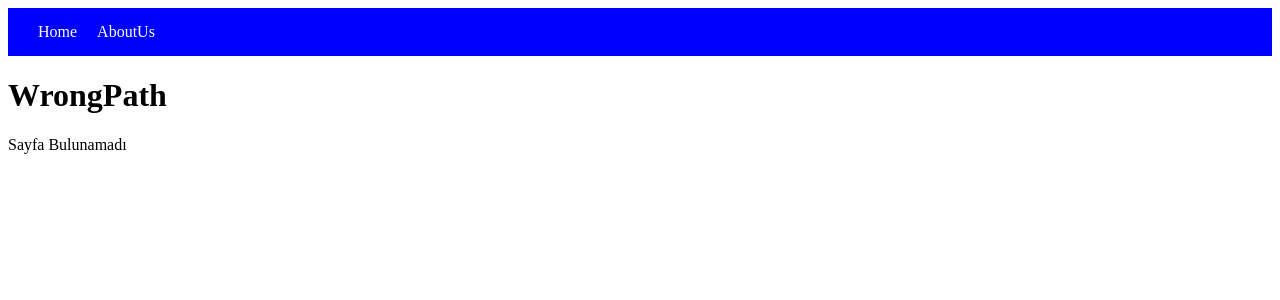
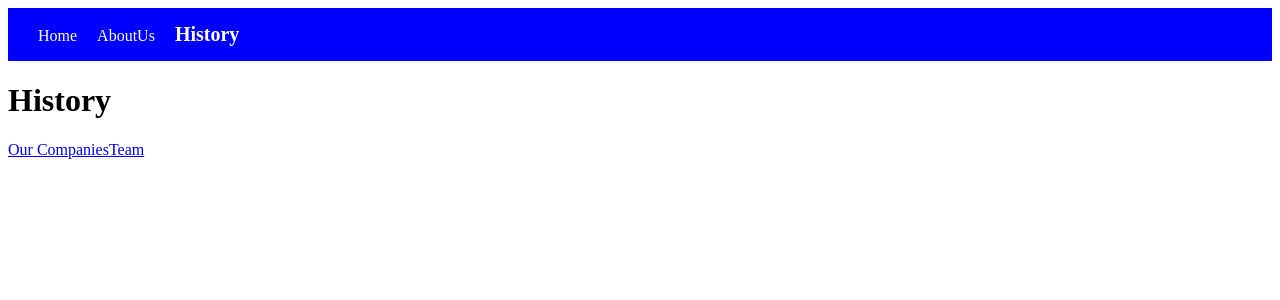
Before and after one commit to zaferonalan/React.js, a React (Vite) app in the folder 30.Ders-React-Router6/: page /history in a window 1280 px wide. Shown: the top 300 px of the page. Built offline with nearby package versions, Linux system fonts and the light colour scheme.

Commit message:
İç içe Route tanımlandı.

```diff
--- a/30.Ders-React-Router6/src/App.css
+++ b/30.Ders-React-Router6/src/App.css
@@ -1,15 +1,15 @@
-nav {
+.mainNav {
   background-color: blue;
   padding: 15px 30px;
 }
-nav a {
+.mainNav a {
   text-decoration: none;
   margin-right: 20px;
 
   color: white;
 }
 
-nav a.active {
+.mainNav a.active {
   font-weight: bold;
   font-size: 20px;
 }
--- a/30.Ders-React-Router6/src/App.jsx
+++ b/30.Ders-React-Router6/src/App.jsx
@@ -5,6 +5,9 @@
 import Navbar from "./components/Navbar";
 import Mission from "./components/Mission";
 import WrongPath from "./components/WrongPath";
+import History from "./components/History";
+import Company from "./components/Company";
+import Team from "./components/Team";
 
 function App() {
   return (
@@ -15,6 +18,10 @@
           <Route path="/" element={<Home />} />
           <Route path="/aboutUs" element={<AboutUs />} />
           <Route path="/mission" element={<Mission />} />
+          <Route path="/history" element={<History />}>
+            <Route path="company" element={<Company />} />
+            <Route path="team" element={<Team />} />
+          </Route>
           <Route path="/*" element={<WrongPath />} />
         </Routes>
       </div>
--- /dev/null
+++ b/30.Ders-React-Router6/src/components/Company.jsx
@@ -0,0 +1,9 @@
+function Company() {
+  return (
+    <div>
+      <h1>Company</h1>
+    </div>
+  );
+}
+
+export default Company;
--- /dev/null
+++ b/30.Ders-React-Router6/src/components/History.jsx
@@ -0,0 +1,16 @@
+import { Link, Outlet } from "react-router-dom";
+
+function History() {
+  return (
+    <>
+      <h1>History</h1>
+      <nav>
+        <Link to="company">Our Companies</Link>
+        <Link to="team">Team</Link>
+      </nav>
+      <Outlet />
+    </>
+  );
+}
+
+export default History;
--- a/30.Ders-React-Router6/src/components/Navbar.jsx
+++ b/30.Ders-React-Router6/src/components/Navbar.jsx
@@ -2,9 +2,10 @@
 
 function Navbar() {
   return (
-    <nav>
+    <nav className="mainNav">
       <NavLink to="/">Home</NavLink>
       <NavLink to="/aboutUs">AboutUs</NavLink>
+      <NavLink to="/history">History</NavLink>
     </nav>
   );
 }
--- /dev/null
+++ b/30.Ders-React-Router6/src/components/Team.jsx
@@ -0,0 +1,9 @@
+function Team() {
+  return (
+    <div>
+      <h1>Team</h1>
+    </div>
+  );
+}
+
+export default Team;
```
